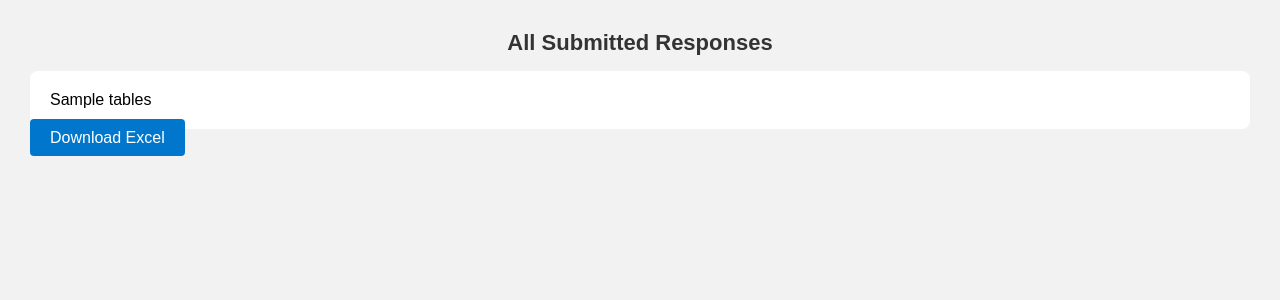
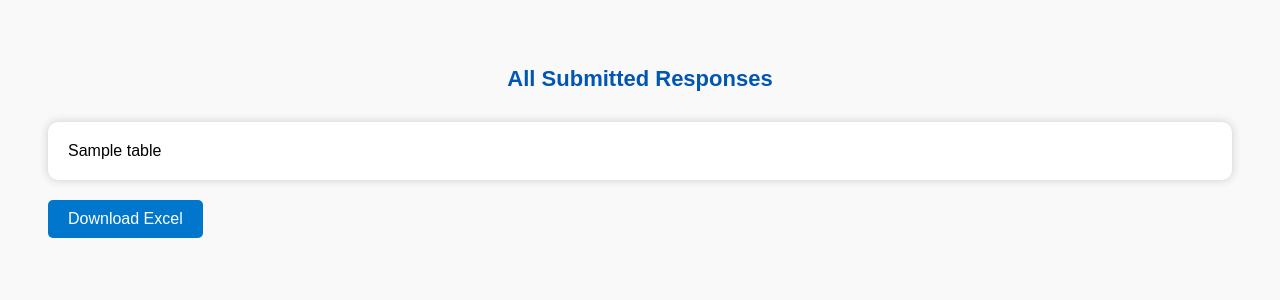
Before and after one commit to Monishahee/machine_forms, a Flask app: template templates/view_responses.html in a window 1280 px wide. Shown: the top 300 px of the page. Run offline with Flask 3, Linux system fonts and the light colour scheme; the template is opened without the code that fills it: most values are stand-ins (such as "Sample title", 1, 10 or a date in 2020).

Commit message:
Update view_responses.html

```diff
--- a/templates/view_responses.html
+++ b/templates/view_responses.html
@@ -6,62 +6,73 @@
     <style>
         body {
             font-family: Arial, sans-serif;
-            margin: 30px;
-            background-color: #f2f2f2;
+            background-color: #f9f9f9;
+            padding: 40px;
         }
+
         h2 {
-            color: #333;
+            text-align: center;
+            margin-bottom: 30px;
         }
+
         .table-container {
             overflow-x: auto;
-            background-color: #fff;
+            background: white;
             padding: 20px;
-            border-radius: 8px;
+            border-radius: 10px;
+            box-shadow: 0 0 10px #ccc;
         }
+
         table {
+            width: 100%;
             border-collapse: collapse;
-            width: 100%;
-            margin-top: 10px;
         }
-        th, td {
-            border: 1px solid #ccc;
-            padding: 10px;
-            text-align: left;
-            vertical-align: top;
-        }
+
         th {
             background-color: #0077cc;
             color: white;
+            padding: 10px;
             position: sticky;
             top: 0;
-            z-index: 1;
         }
+
+        td {
+            padding: 10px;
+            border: 1px solid #ccc;
+            vertical-align: top;
+        }
+
         img {
-            max-width: 120px;
-            height: auto;
+            max-width: 100px;
+            max-height: 100px;
+            border-radius: 5px;
         }
+
         .download-btn {
             margin-top: 20px;
+            display: inline-block;
             padding: 10px 20px;
             background-color: #0077cc;
             color: white;
             border: none;
-            border-radius: 4px;
-            cursor: pointer;
+            border-radius: 5px;
             text-decoration: none;
         }
+
         .download-btn:hover {
             background-color: #005fa3;
         }
     </style>
 </head>
 <body>
-    <h2>All Submitted Responses</h2>
 
-    <div class="table-container">
-        {{ tables|safe }}
-    </div>
+<h2>All Submitted Responses</h2>
 
-    <a href="{{ url_for('download_excel') }}" class="download-btn">Download Excel</a>
+<div class="table-container">
+    {{ tables[0]|safe }}
+</div>
+
+<a class="download-btn" href="{{ url_for('download_excel') }}">Download Excel</a>
+
 </body>
 </html>
```
